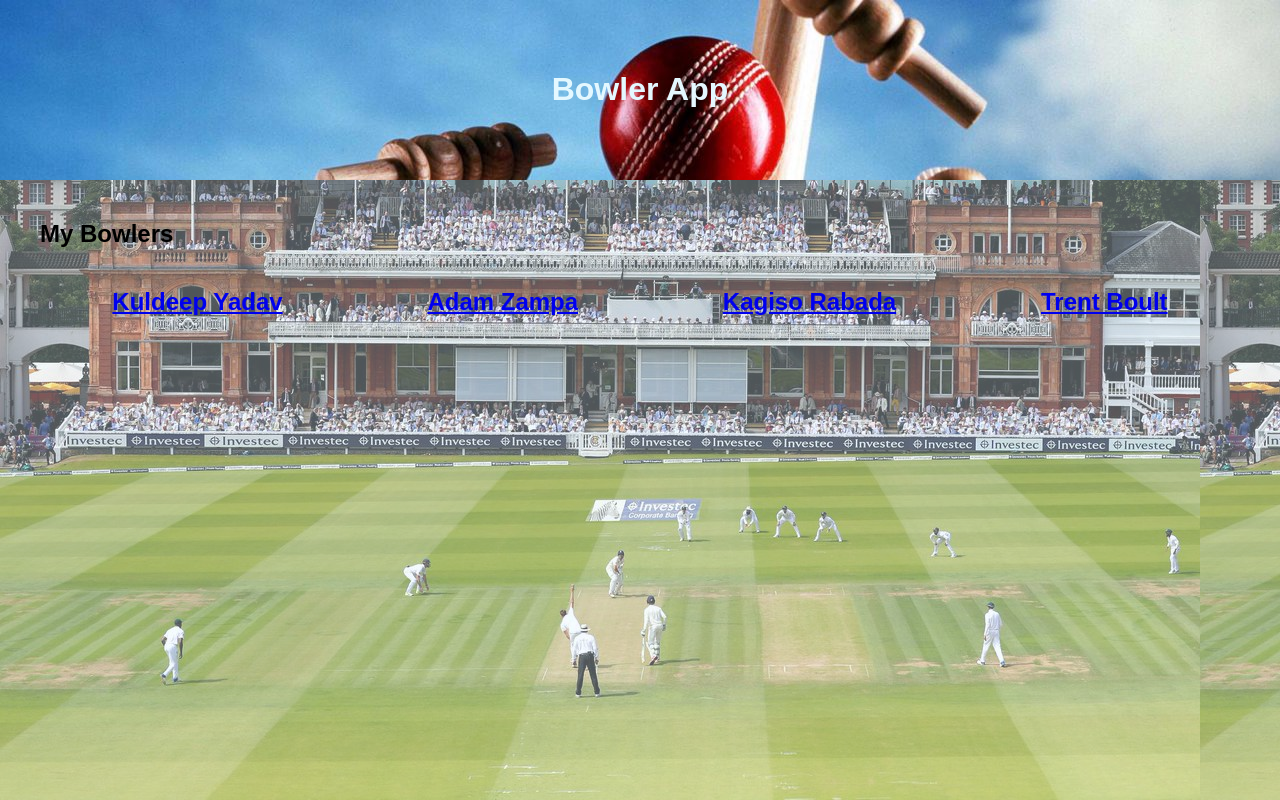
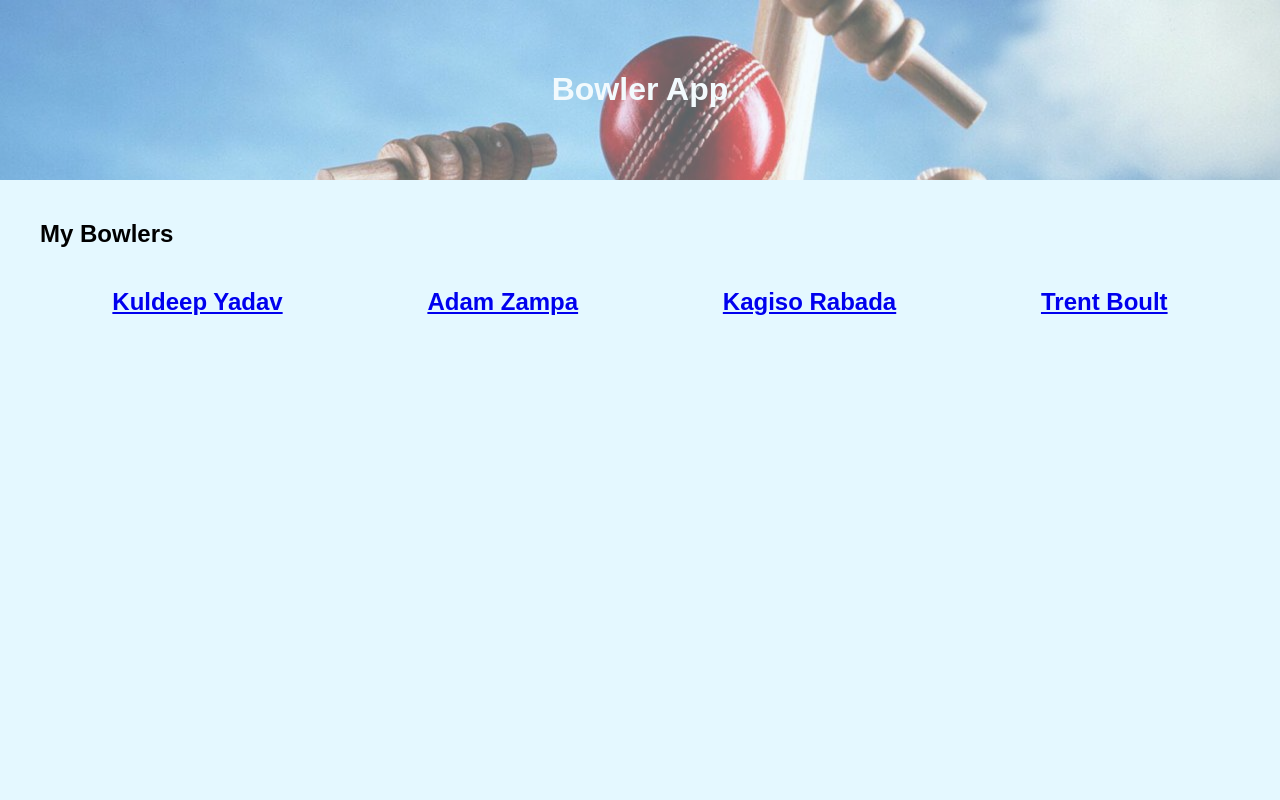
Before and after one commit to dibaroy24/web-304-assignment-2-javascript-mvc-ui-application, a plain HTML site: page index.html in a window 1280 px wide. Drawn offline with Linux system fonts and the light colour scheme.

Commit message:
Removed background image
Updated the main.css file to get rid of the overpowering background image

```diff
--- a/assets/css/main.css
+++ b/assets/css/main.css
@@ -6,11 +6,9 @@ body {
   margin: 0;
   font-family: fantasy;
   background: #E4F8FF;
-  /* background-image: url("background_image.jpg");
-  opacity: 0.3; */
 }
 
-div::after {
+/* div::after {
   content : "";
   display: block;
   position: absolute;
@@ -21,18 +19,21 @@ div::after {
   height: 100%;
   opacity : 0.3;
   z-index: -1;
-}
+} */
 
 header, footer {
   /* background: #9F0000; */
   background-image: url("banner.jpg");
-  color: #E4F8FF;
+  opacity : 0.6;
+  /* color: #E4F8FF; */
+  color: #FCFCFC;
   padding: 50px;
   text-align: center;
 }
 
 img {
-  max-width: 100%;
+  /* max-width: 100%; */
+  max-width: 36%;
   height: auto;
 }
 
```
